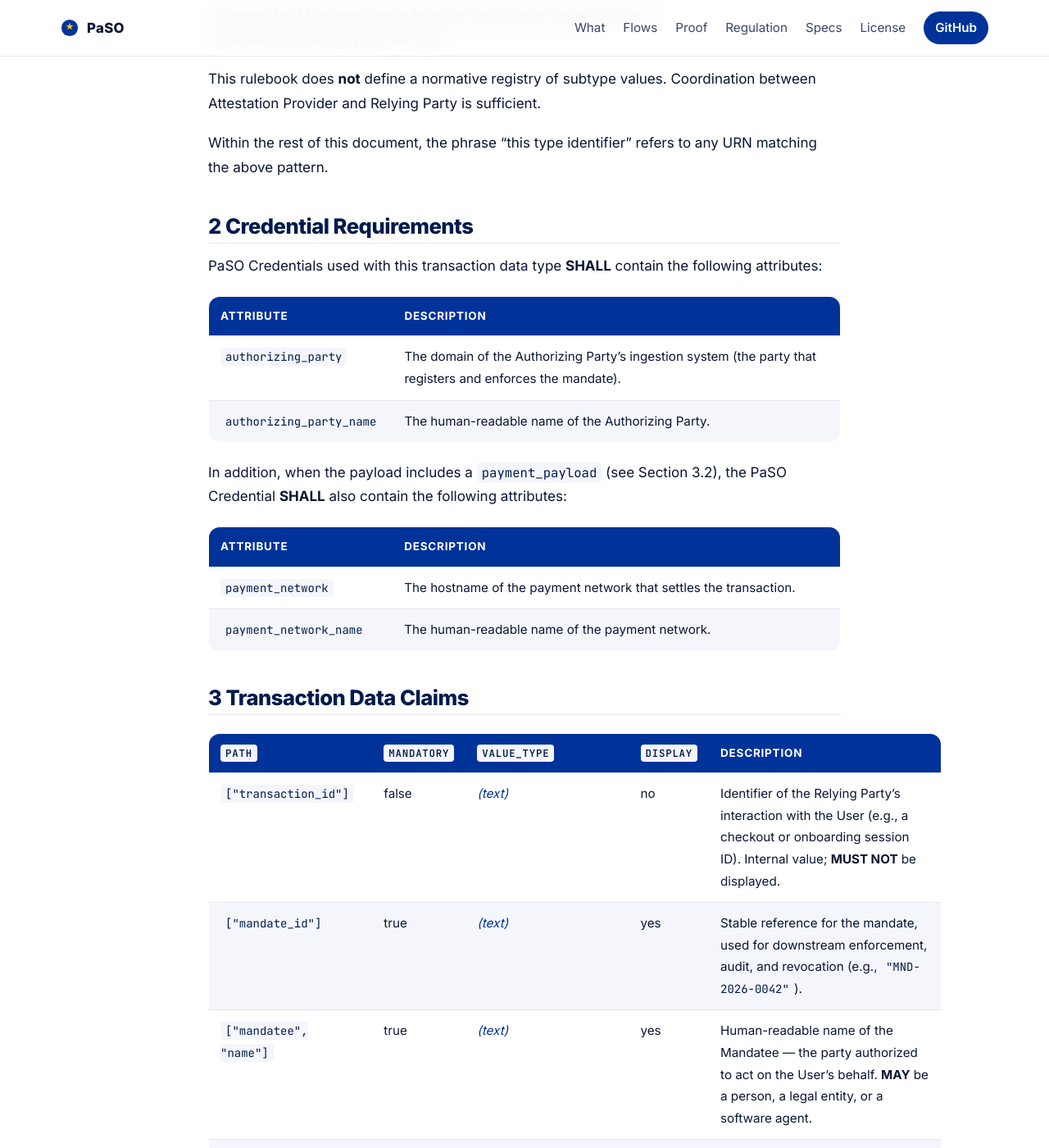
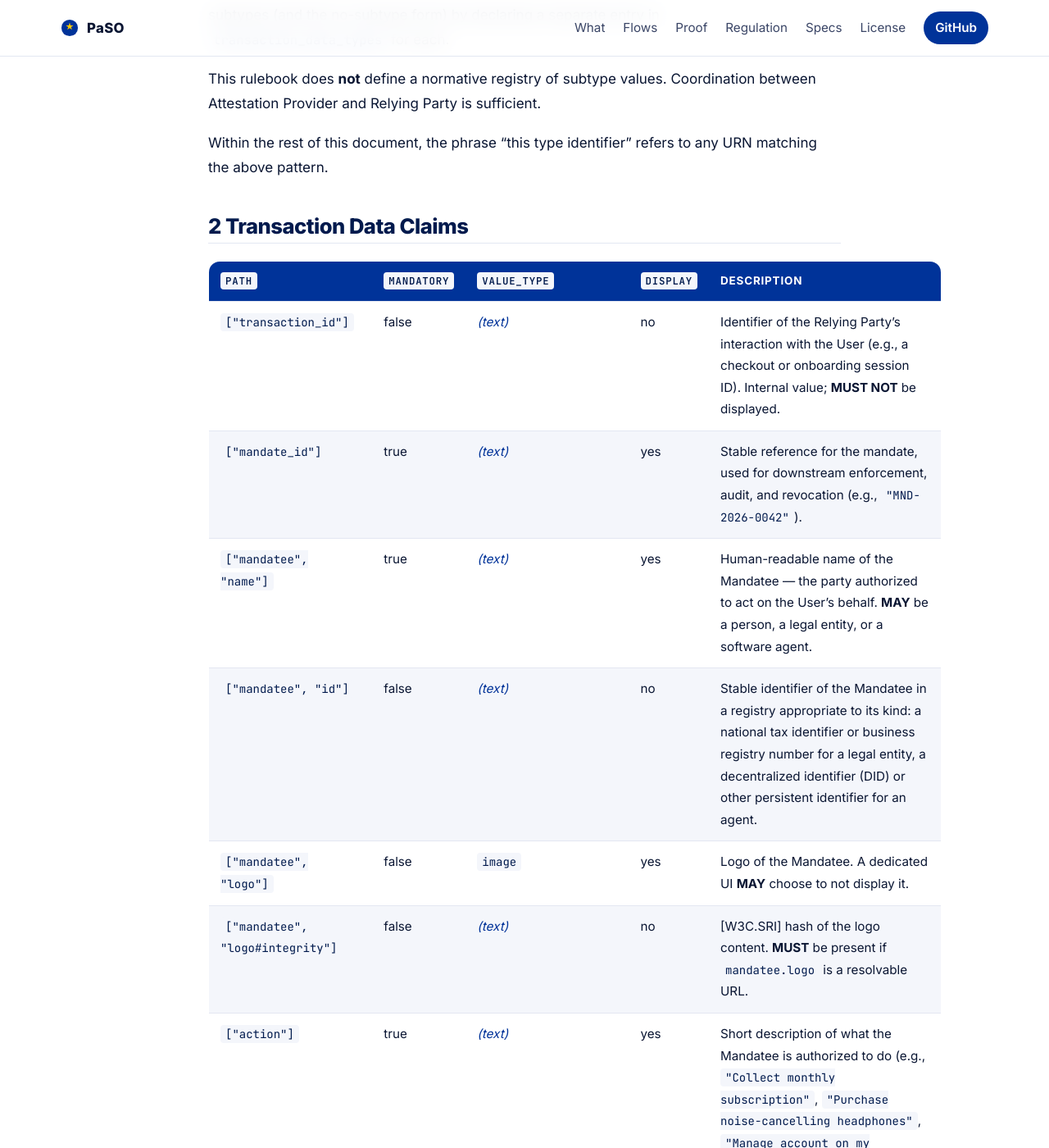
Before and after one commit to APTITUDE-Consortium/payments-and-sca-for-openid, a Jekyll site: the page built from docs/rulebooks/transaction_data/Mandate.md, in a window 1280 px wide and 1400 px high, scrolled down 1633 px. Shown: the whole window at 82% size. Built offline with Jekyll 4.4.1, drawn with Linux system fonts in a browser that asks for light colours; some of the changed text lies outside the part shown.

Commit message:
docs: remove Credential Requirements sections and renumber; drop PaSO Trust references
- Delete "Credential Requirements" sections from Mandate and Payment rulebooks and renumber subsequent sections
- Update internal section cross-references accordingly
- Mark Authorizing Party key/endpoint discovery as out of scope in paso-proof-verify and remove PaSO Trust reference

```diff
--- a/docs/rulebooks/transaction_data/Mandate.md
+++ b/docs/rulebooks/transaction_data/Mandate.md
@@ -36,23 +36,7 @@ This rulebook does **not** define a normative registry of subtype values. Coordi
 
 Within the rest of this document, the phrase "this type identifier" refers to any URN matching the above pattern.
 
-## 2 Credential Requirements
-
-PaSO Credentials used with this transaction data type **SHALL** contain the following attributes:
-
-| Attribute                | Description                                                                                                                          |
-|--------------------------|--------------------------------------------------------------------------------------------------------------------------------------|
-| `authorizing_party`      | The domain of the Authorizing Party's ingestion system (the party that registers and enforces the mandate).                          |
-| `authorizing_party_name` | The human-readable name of the Authorizing Party.                                                                                    |
-
-In addition, when the payload includes a `payment_payload` (see Section 3.2), the PaSO Credential **SHALL** also contain the following attributes:
-
-| Attribute                | Description                                                       |
-|--------------------------|-------------------------------------------------------------------|
-| `payment_network`        | The hostname of the payment network that settles the transaction. |
-| `payment_network_name`   | The human-readable name of the payment network.                   |
-
-## 3 Transaction Data Claims
+## 2 Transaction Data Claims
 
 | `path`                            | `mandatory` | `value_type`          | `display` | Description                                                                                                                                                                                                                       |
 |-----------------------------------|-------------|-----------------------|-----------|-----------------------------------------------------------------------------------------------------------------------------------------------------------------------------------------------------------------------------------|
@@ -69,19 +53,19 @@ In addition, when the payload includes a `payment_payload` (see Section 3.2), th
 | `["period"]`                      | false       | _(text)_              | yes       | The period over which `max_amount` and `max_count` apply, where applicable (e.g., `"per month"`, `"per calendar year"`, `"over the validity of this mandate"`).                                                                     |
 | `["valid_from"]`                  | false       | `iso_date`            | yes       | First date on which the mandate becomes effective. If omitted, the mandate is effective immediately upon Authorizing Party registration.                                                                                          |
 | `["valid_until"]`                 | true        | `iso_date`            | yes       | Last date on which the mandate is effective. The Authorizing Party **SHALL NOT** honor the mandate after this date.                                                                                                                |
-| `["payment_payload"]`             | false       | _(object)_            | no        | An embedded payload of type `urn:paso:sca:global:payment:1` as defined in the [Payment] rulebook. See Section 3.2.                                                                                                                  |
+| `["payment_payload"]`             | false       | _(object)_            | no        | An embedded payload of type `urn:paso:sca:global:payment:1` as defined in the [Payment] rulebook. See Section 2.2.                                                                                                                  |
 
-### 3.1 Rendering
+### 2.1 Rendering
 
 A Wallet implementing this rulebook **SHALL** render the displayable claims in the table order above, applying [PaSO View] formatting rules for each `value_type`. The Wallet **MAY** group `max_amount`, `max_count`, and `period` into a single visual "limit" block. The Wallet **SHALL** ensure that every displayable claim has been shown to the User before enabling the confirmation action, as required by [PaSO Core] Section 5.3 and [PaSO View] Section 2.
 
-### 3.2 Embedded Payment Payload
+### 2.2 Embedded Payment Payload
 
 When `payment_payload` is present, its value **SHALL** be a payload object conforming to the [Payment] rulebook (`urn:paso:sca:global:payment:1`). The Wallet **SHALL** render the `payment_payload` block as a clearly delimited section of the consent screen, immediately after the Mandate claims, and **SHALL** apply the Payment rulebook's display and verification semantics to its contents.
 
 A `payment_payload` carries a single representative payment instance: for an e-mandate, this is typically the first or template collection; for an agentic-commerce mandate that authorizes a single purchase, it is the payment itself. The presence of `payment_payload` does not extend the mandate's authority beyond what is described by `action`, `conditions`, and the limit claims — the embedded payment is informational unless the mandate's `action` and `conditions` expressly authorize its execution.
 
-## 4 Authorizing Party Verification
+## 3 Authorizing Party Verification
 
 In addition to the verification procedure defined in [PaSO Proof Verify], the Authorizing Party verifies the following for this transaction data type:
 
@@ -91,10 +75,10 @@ In addition to the verification procedure defined in [PaSO Proof Verify], the Au
 4. `action` is present and non-empty.
 5. `valid_until` is present, parses as an [ISO 8601] date, and is not in the past at the time of verification. If `valid_from` is present, it parses as an [ISO 8601] date and is not later than `valid_until`.
 6. If `max_amount` is present, it conforms to the payment network's rules (e.g., valid currency, supported amount range). If `period` is present alongside `max_amount` or `max_count`, the combination is supported by the Authorizing Party's enforcement engine.
-7. If `payment_payload` is present, the Authorizing Party verifies it per the [Payment] rulebook's Section 3 and confirms that the embedded payment falls within the mandate's scope (`action`, `conditions`, limits, validity period).
+7. If `payment_payload` is present, the Authorizing Party verifies it per the [Payment] rulebook's Section 2 and confirms that the embedded payment falls within the mandate's scope (`action`, `conditions`, limits, validity period).
 8. If a `transaction_id` is present, the Authorizing Party **MAY** use it for end-to-end correlation with the Relying Party's systems.
 
-## 5 References
+## 4 References
 
 | Reference           | Description                                                              |
 |---------------------|--------------------------------------------------------------------------|
```
Also changed, not shown: docs/rulebooks/transaction_data/Payment.md (+3 -14 lines), docs/specs/proof/paso-proof-verify.md (+2 -3 lines).
